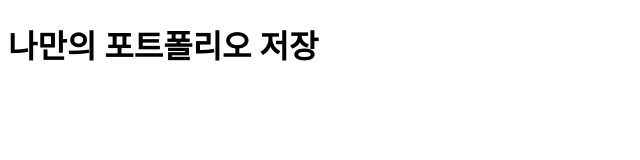
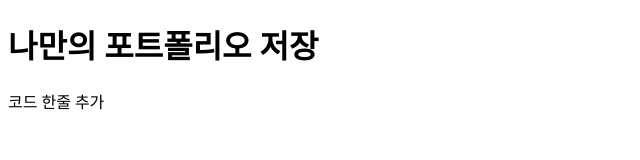
Before and after one commit to stella9921/test, a plain HTML site: page index.html in a window 1280 px wide. Shown: the whole page, without its empty margins (0-640 px from the left). Drawn offline with Linux system fonts and the light colour scheme.

Commit message:
두번재 커밋

```diff
--- a/index.html
+++ b/index.html
@@ -8,6 +8,7 @@
 </head>
 <body>
     <h1>나만의 포트폴리오 저장</h1>
+    코드 한줄 추가
 
 </body>
 </html>
```
